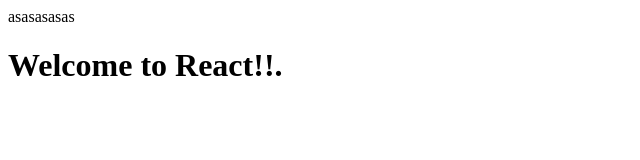
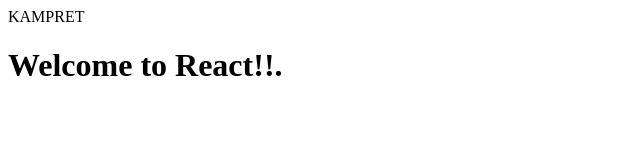
Before and after one commit to adipatiarya/webpack_react, a React app: page / in a window 1280 px wide. Shown: the top 160 px of the page, without its empty margins (0-640 px from the left). Built offline with nearby package versions, Linux system fonts and the light colour scheme.

Commit message:
fix plugin

```diff
--- a/package.json
+++ b/package.json
@@ -26,6 +26,7 @@
     "@babel/preset-env": "^7.3.4",
     "@babel/preset-react": "^7.0.0",
     "babel-loader": "^8.0.5",
+    "clean-webpack-plugin": "^2.0.0",
     "html-webpack-plugin": "^3.2.0",
     "webpack": "^4.29.6",
     "webpack-cli": "^3.2.3"
--- a/src/App.js
+++ b/src/App.js
@@ -4,8 +4,7 @@
   render() {
     return (
       <div>
-        asasasasas
-        <h1>Welcome to React!!.</h1>
+        KAMPRET<h1>Welcome to React!!.</h1>
       </div>
     );
   }
--- a/webpack.config.js
+++ b/webpack.config.js
@@ -1,5 +1,6 @@
 const path = require('path');
 const HtmlWebpackPlugin = require('html-webpack-plugin');
+const CleanWebpackPlugin = require('clean-webpack-plugin');
 
 module.exports = {
   mode: 'production',
@@ -36,6 +37,7 @@
     new HtmlWebpackPlugin({
       template: './public/index.html',
       filename: '../index.html'
-    })
+    }),
+    new CleanWebpackPlugin()
   ]
 };
```
Also changed, not shown: 1 other file (tests, documents, lock files or other folders).
